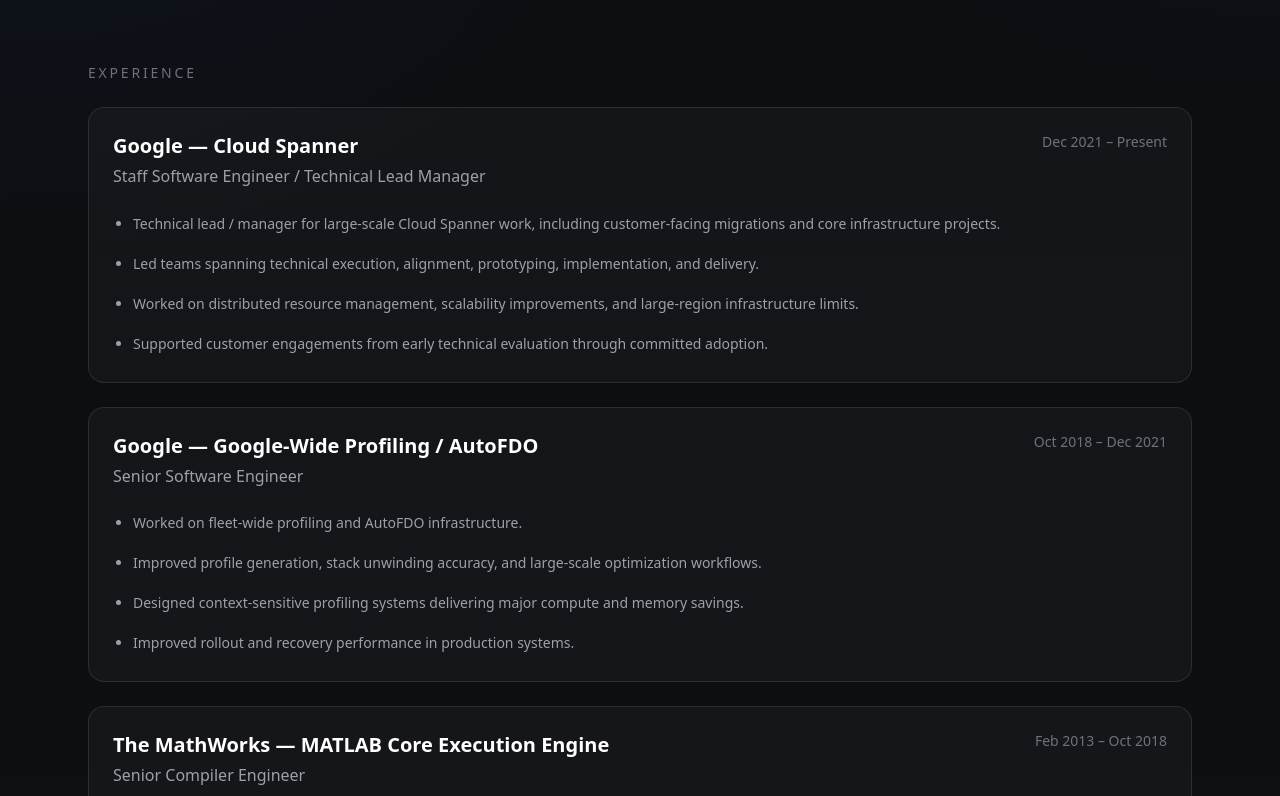
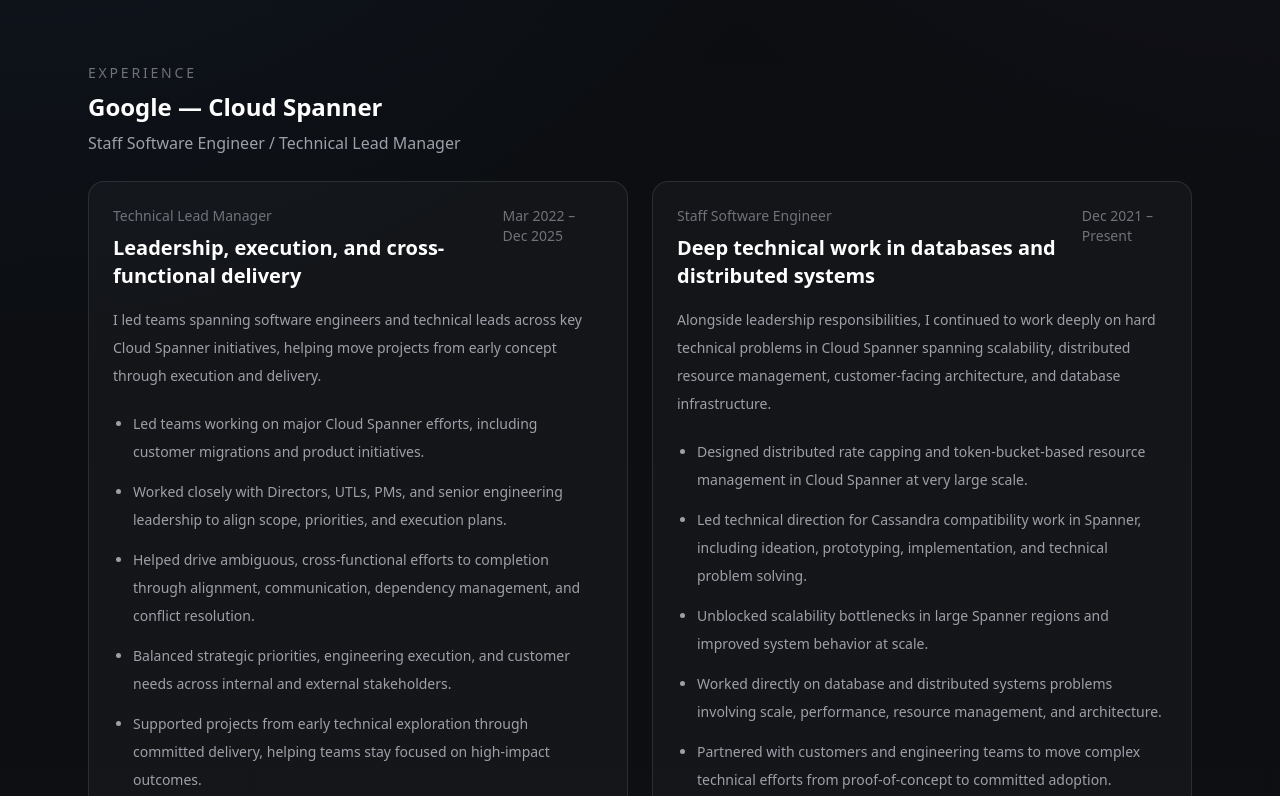
Before and after one commit to rvanka/rajeshwar.dev, a Next.js app: page /resume in a window 1280 px wide. Shown: the part 584-1380 px from the top of the page. Built offline with nearby package versions, Linux system fonts and the light colour scheme.

Commit message:
updated resume

```diff
--- a/src/app/resume/page.tsx
+++ b/src/app/resume/page.tsx
@@ -1,15 +1,4 @@
 const experience = [
-  {
-    company: "Google — Cloud Spanner",
-    role: "Staff Software Engineer / Technical Lead Manager",
-    period: "Dec 2021 – Present",
-    bullets: [
-      "Technical lead / manager for large-scale Cloud Spanner work, including customer-facing migrations and core infrastructure projects.",
-      "Led teams spanning technical execution, alignment, prototyping, implementation, and delivery.",
-      "Worked on distributed resource management, scalability improvements, and large-region infrastructure limits.",
-      "Supported customer engagements from early technical evaluation through committed adoption.",
-    ],
-  },
   {
     company: "Google — Google-Wide Profiling / AutoFDO",
     role: "Senior Software Engineer",
@@ -98,6 +87,37 @@
   "Self-hosted Infrastructure",
 ];
 
+const cloudSpannerCards = [
+  {
+    label: "Technical Lead Manager",
+    period: "Mar 2022 – Dec 2025",
+    title: "Leadership, execution, and cross-functional delivery",
+    summary:
+      "I led teams spanning software engineers and technical leads across key Cloud Spanner initiatives, helping move projects from early concept through execution and delivery.",
+    bullets: [
+      "Led teams working on major Cloud Spanner efforts, including customer migrations and product initiatives.",
+      "Worked closely with Directors, UTLs, PMs, and senior engineering leadership to align scope, priorities, and execution plans.",
+      "Helped drive ambiguous, cross-functional efforts to completion through alignment, communication, dependency management, and conflict resolution.",
+      "Balanced strategic priorities, engineering execution, and customer needs across internal and external stakeholders.",
+      "Supported projects from early technical exploration through committed delivery, helping teams stay focused on high-impact outcomes.",
+    ],
+  },
+  {
+    label: "Staff Software Engineer",
+    period: "Dec 2021 – Present",
+    title: "Deep technical work in databases and distributed systems",
+    summary:
+      "Alongside leadership responsibilities, I continued to work deeply on hard technical problems in Cloud Spanner spanning scalability, distributed resource management, customer-facing architecture, and database infrastructure.",
+    bullets: [
+      "Designed distributed rate capping and token-bucket-based resource management in Cloud Spanner at very large scale.",
+      "Led technical direction for Cassandra compatibility work in Spanner, including ideation, prototyping, implementation, and technical problem solving.",
+      "Unblocked scalability bottlenecks in large Spanner regions and improved system behavior at scale.",
+      "Worked directly on database and distributed systems problems involving scale, performance, resource management, and architecture.",
+      "Partnered with customers and engineering teams to move complex technical efforts from proof-of-concept to committed adoption.",
+    ],
+  },
+];
+
 export default function ResumePage() {
   return (
     <main className="space-y-16 pb-24 pt-10">
@@ -170,9 +190,51 @@
       </section>
 
       <section>
-        <p className="text-sm uppercase tracking-[0.2em] text-zinc-500">
-          Experience
-        </p>
+        <div className="mb-6">
+          <p className="text-sm uppercase tracking-[0.2em] text-zinc-500">
+            Experience
+          </p>
+          <h2 className="mt-2 text-2xl font-semibold text-white">
+            Google — Cloud Spanner
+          </h2>
+          <p className="mt-2 text-zinc-400">
+            Staff Software Engineer / Technical Lead Manager
+          </p>
+        </div>
+
+        <div className="grid gap-6 md:grid-cols-2">
+          {cloudSpannerCards.map((card) => (
+            <div
+              key={card.label}
+              className="rounded-2xl border border-white/10 bg-white/[0.03] p-6"
+            >
+              <div className="flex flex-col gap-2 md:flex-row md:items-start md:justify-between">
+                <div>
+                  <div className="text-sm text-zinc-500">{card.label}</div>
+                  <h3 className="mt-2 text-xl font-semibold text-white">
+                    {card.title}
+                  </h3>
+                </div>
+                <p className="text-sm text-zinc-500">{card.period}</p>
+              </div>
+
+              <p className="mt-4 text-sm leading-7 text-zinc-400">
+                {card.summary}
+              </p>
+
+              <ul className="mt-5 space-y-3 text-sm leading-7 text-zinc-400">
+                {card.bullets.map((bullet) => (
+                  <li key={bullet} className="ml-5 list-disc">
+                    {bullet}
+                  </li>
+                ))}
+              </ul>
+            </div>
+          ))}
+        </div>
+      </section>
+
+      <section>
         <div className="mt-6 space-y-6">
           {experience.map((item) => (
             <div
```
